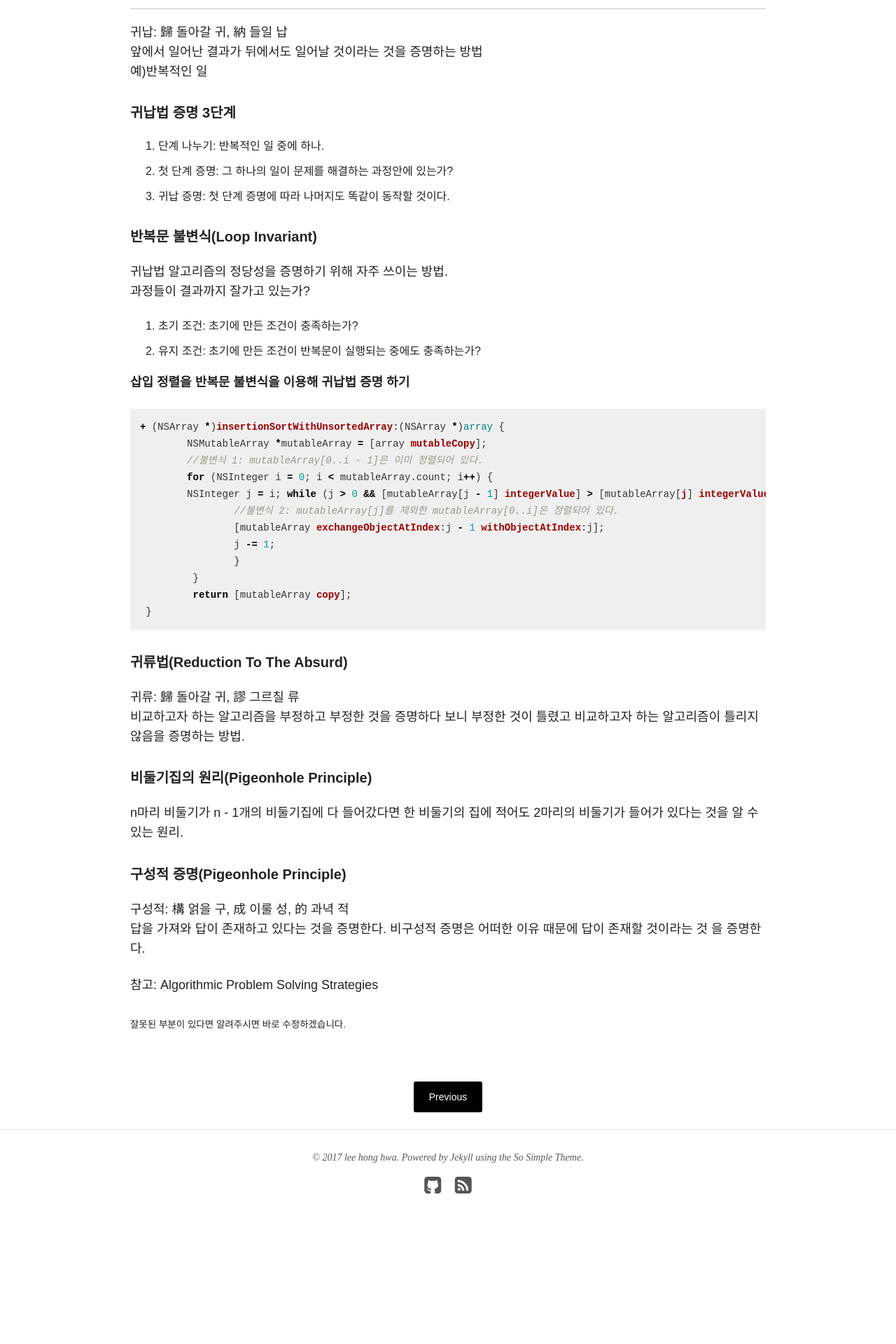
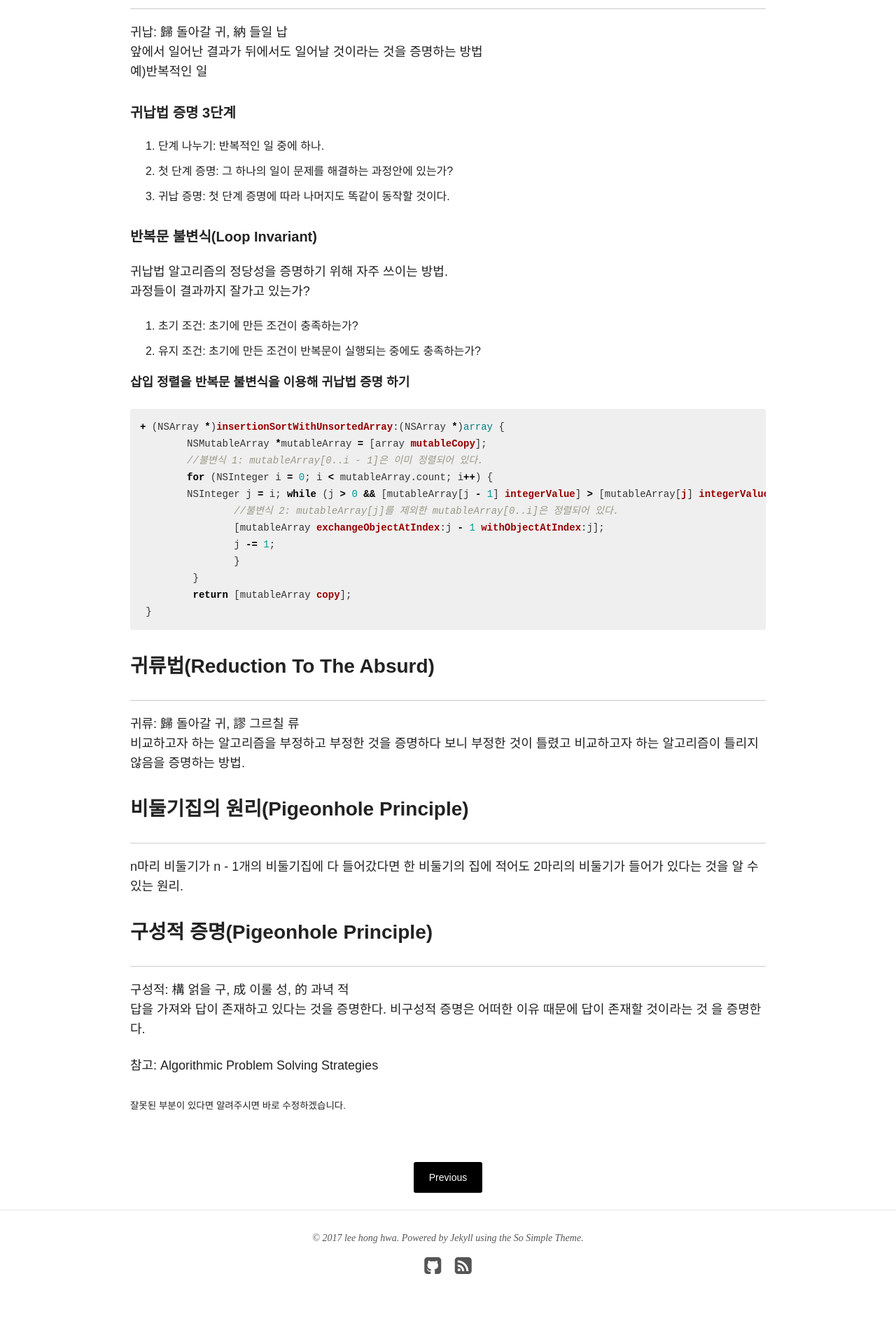
Before and after one commit to LeeHongHwa/leehonghwa.github.io, a Jekyll site: the page built from _posts/algorithm/2017-06-13-알고리즘의 정당성 증명.md, in a window 1280 px wide. Shown: the part 892-2812 px from the top of the page at 70% size. Built offline with Jekyll 4.4.1, drawn with Linux system fonts in a browser that asks for light colours; nearby versions of some CDN libraries; before the commit the page ends 2697 px from its top, so only the background shows below that.

````diff
--- a/_posts/algorithm/2017-06-13-알고리즘의 정당성 증명.md
+++ b/_posts/algorithm/2017-06-13-알고리즘의 정당성 증명.md
@@ -48,14 +48,17 @@ date: 2017-06-13T23:30:00+09:00
  }
 ```
 
-##### 귀류법(Reduction To The Absurd)
+### 귀류법(Reduction To The Absurd)
+---
 귀류: 歸 돌아갈 귀, 謬 그르칠 류<br>
 비교하고자 하는 알고리즘을 부정하고 부정한 것을 증명하다 보니 부정한 것이 틀렸고 비교하고자 하는 알고리즘이 틀리지 않음을 증명하는 방법.
 
-##### 비둘기집의 원리(Pigeonhole Principle)
+### 비둘기집의 원리(Pigeonhole Principle)
+---
 n마리 비둘기가 n - 1개의 비둘기집에 다 들어갔다면 한 비둘기의 집에 적어도 2마리의 비둘기가 들어가 있다는 것을 알 수 있는 원리.
 
-##### 구성적 증명(Pigeonhole Principle)
+### 구성적 증명(Pigeonhole Principle)
+---
 구성적: 構 얽을 구, 成 이룰 성, 的 과녁 적<br>
 답을 가져와 답이 존재하고 있다는 것을 증명한다. 비구성적 증명은 어떠한 이유 때문에 답이 존재할 것이라는 것 을 증명한다.
 
````
